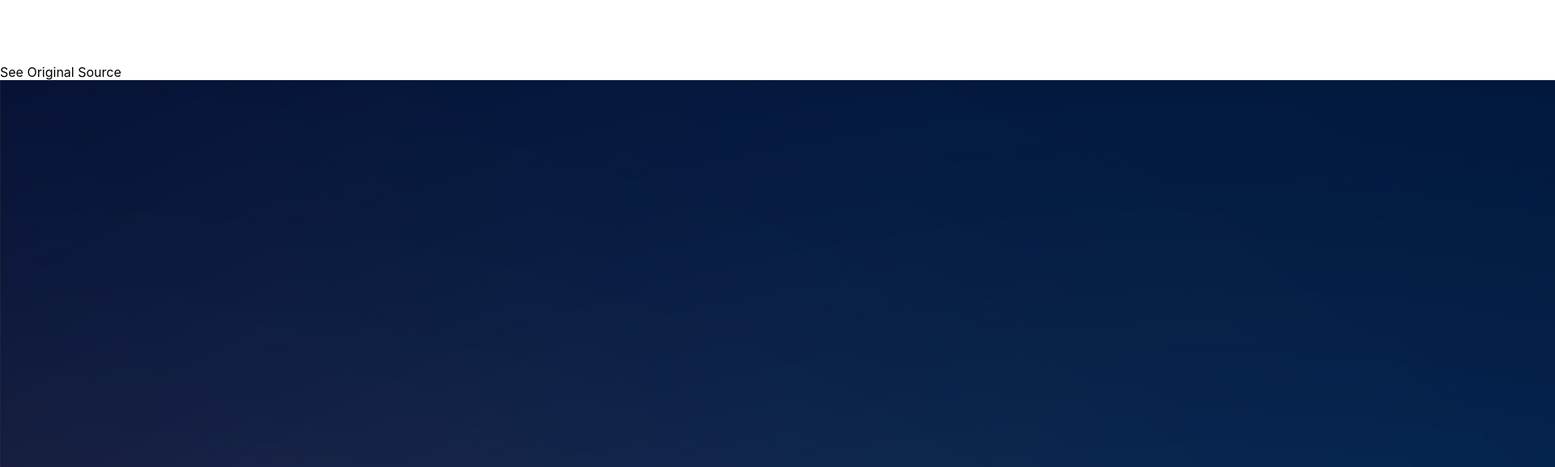
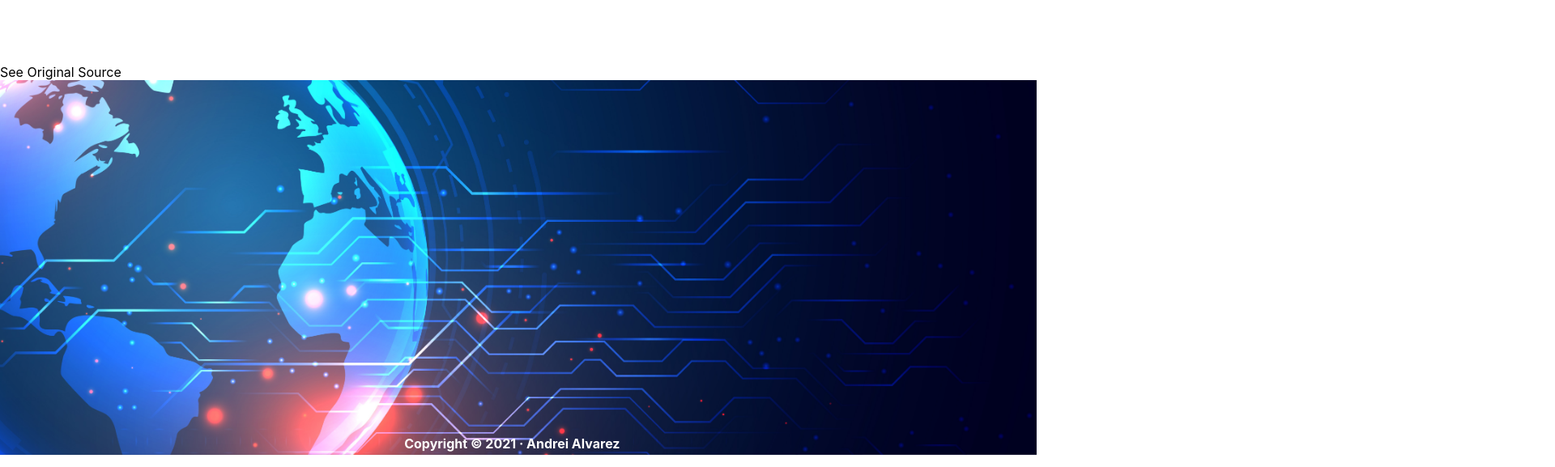
Before and after one commit to andreiAlvarez/mini-project, a React (Create React App) app: page /details/1 in a window 1280 px wide. Shown: the part 759-1336 px from the top of the page at 81% size, 1920 px wide, since content can reach past the window. Built offline with nearby package versions, Linux system fonts and the light colour scheme; no server answers.

Commit message:
footer done

```diff
--- a/src/App.css
+++ b/src/App.css
@@ -65,6 +65,25 @@
   border: 1px solid lightgray;
   margin: 0.5vh;
 }
+
+#footer__image {
+  width: 100vw;
+  height: auto;
+}
+
+.footer {
+position: relative;
+text-align: center;
+color: white;
+}
+
+h5 {
+  position: absolute;
+  bottom: 1vh;
+  left: 39vw;
+  font-size: 2vh;
+}
+
 
 
   .all__news {
--- a/src/components/Footer.js
+++ b/src/components/Footer.js
@@ -1,10 +1,11 @@
-import React from 'react';
+import React from "react";
 import footerImage from "../images/News-footer.jpg";
 
 export default function Footer() {
-    return (
-        <div className="footer">
-            <img id="footer__image" src={footerImage} alt="img"></img>
-        </div>
-    )
+  return (
+    <div className="footer">
+      <img id="footer__image" src={footerImage} alt="img"></img>
+      <h5>Copyright © 2021 · Andrei Alvarez</h5>
+    </div>
+  );
 }
```
Also changed, not shown: src/images/News-footer.jpg.
